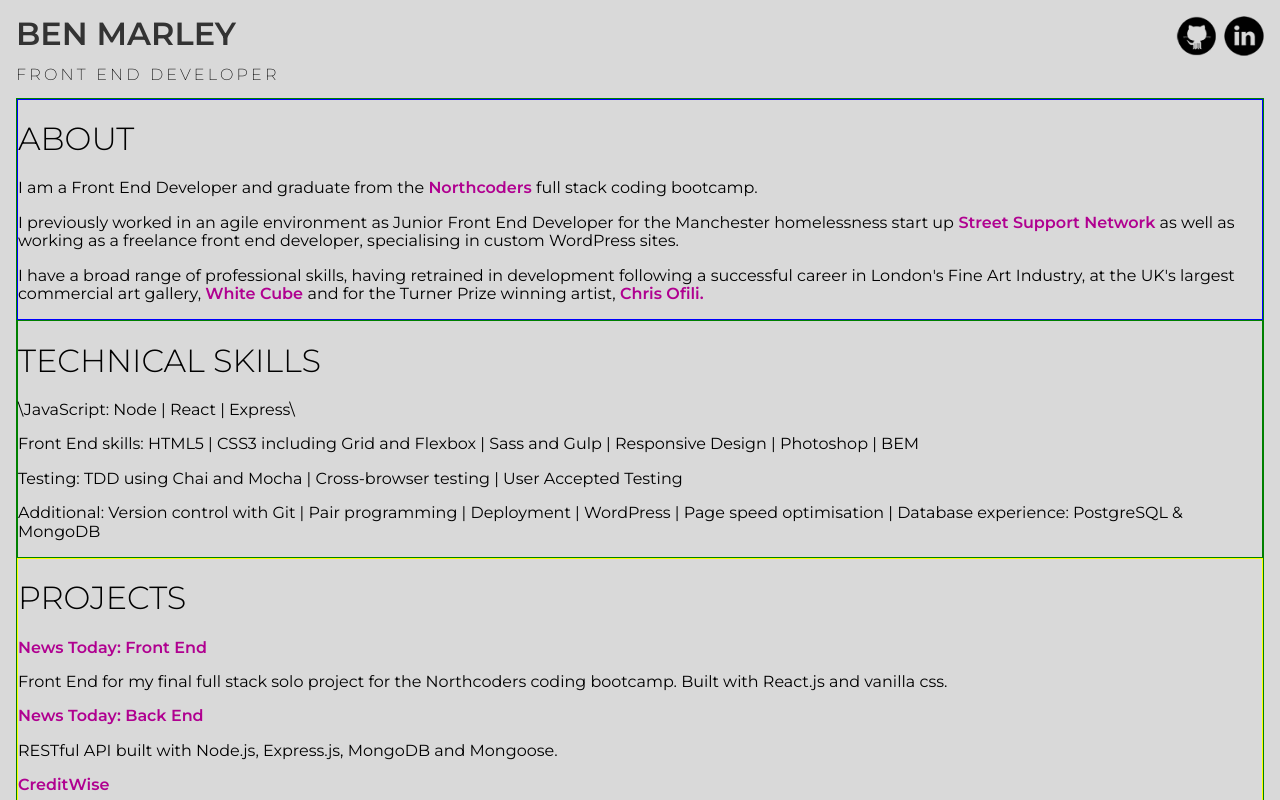
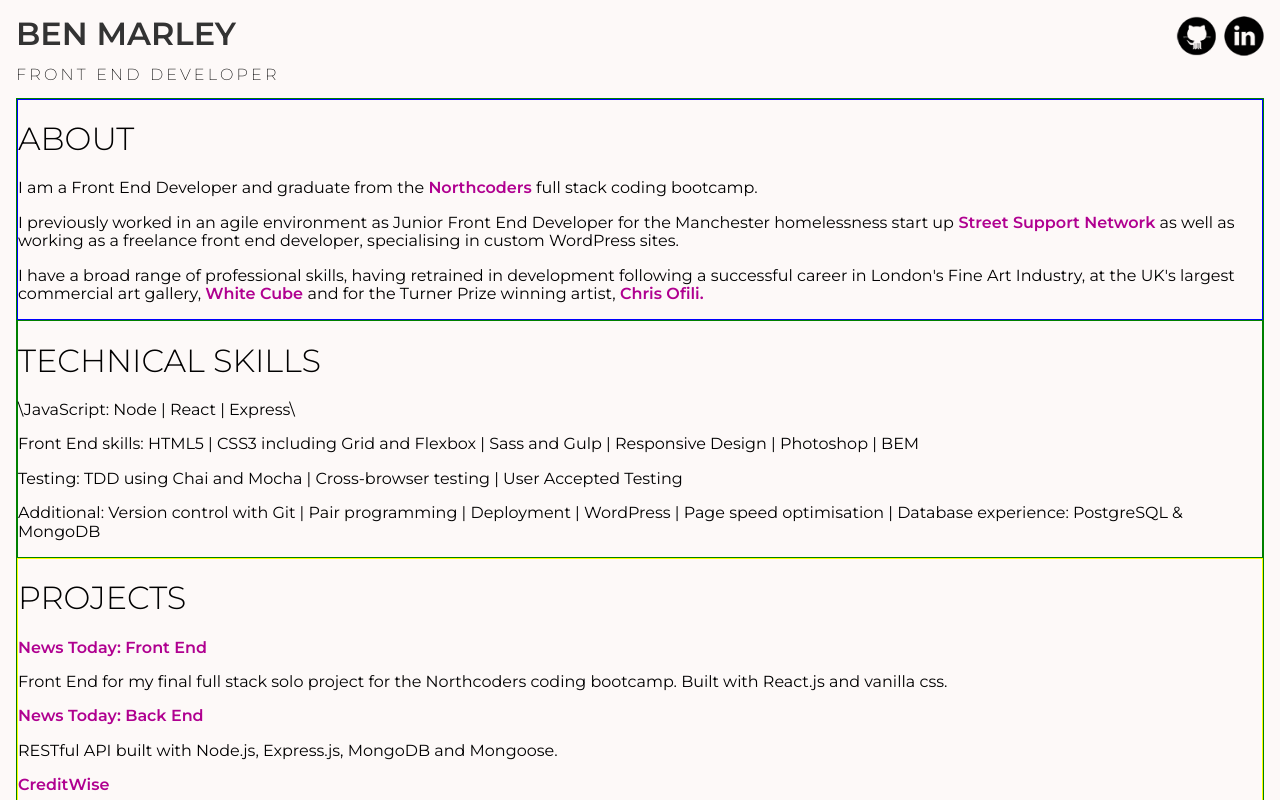
Before and after one commit to bnmrly/bnmrly.github.io, a React (Create React App) app: page / in a window 1280 px wide. Shown: the top 800 px of the page. Built offline with nearby package versions, Linux system fonts and the light colour scheme.

Commit message:
Tweak colours

```diff
--- a/src/Theme.js
+++ b/src/Theme.js
@@ -1,8 +1,10 @@
 const Theme = {
   color: {
-    siteBackground: '#d9d9d9',
+    // siteBackground: '#d9d9d9',
+    siteBackground: '#FDF9F8',
     primaryFont: '#333',
     link: '#b00090',
+    // link: '#27B095',
     linkHover: '#C57EBC'
   },
   dimensions: {
```
